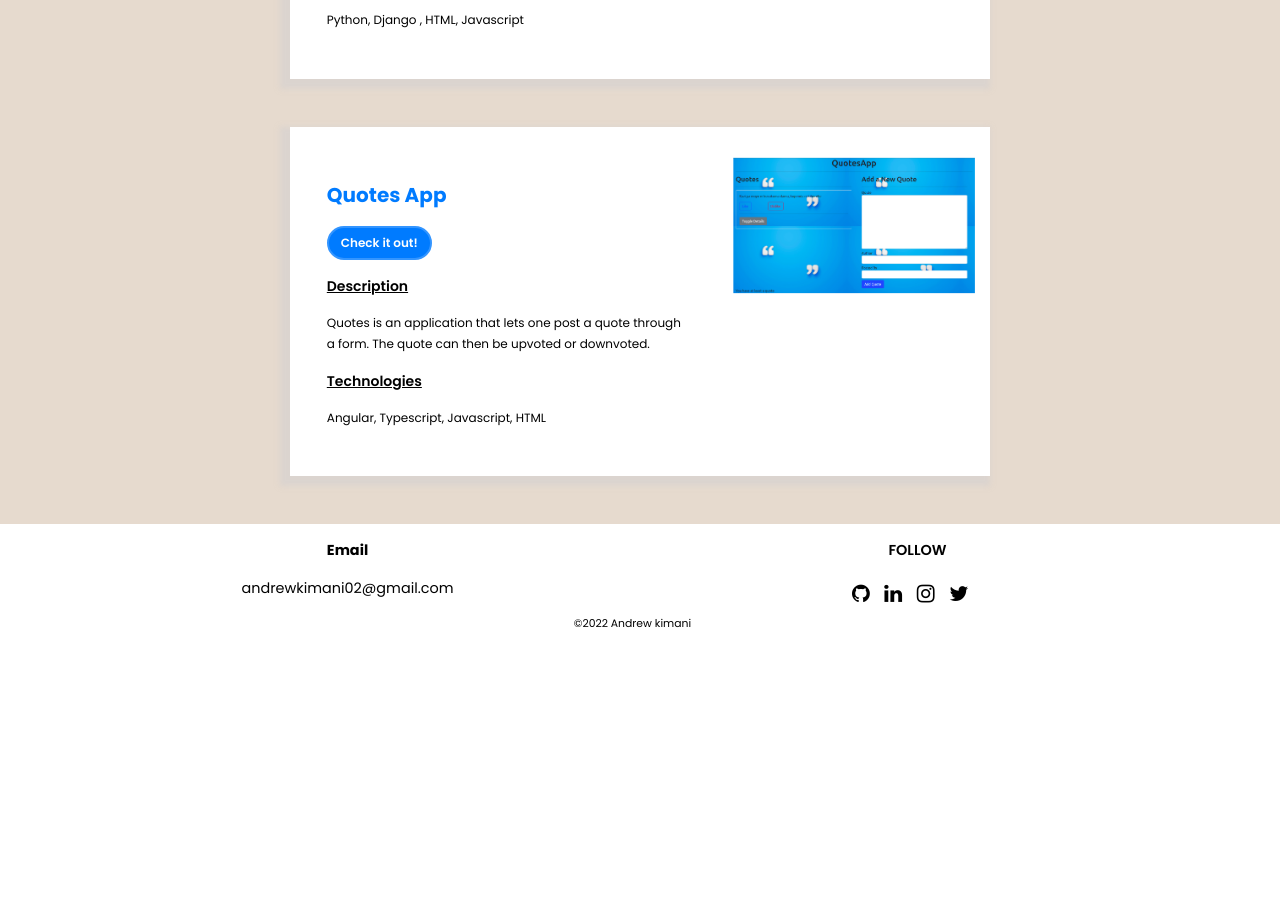
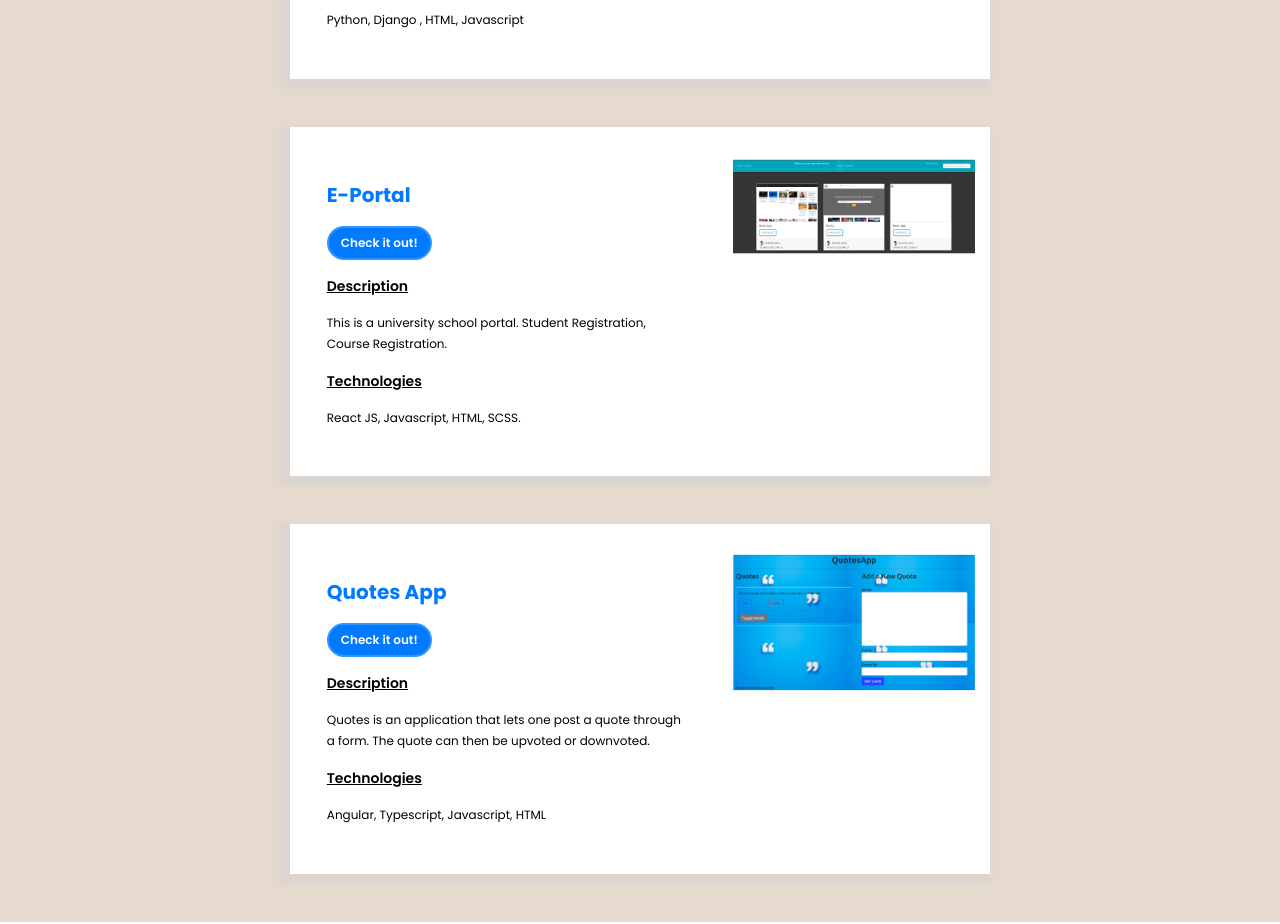
Before and after one commit to andrew4779/Portfolio, a React (Create React App) app: page /projects in a window 1280 px wide. Shown: the part 1420-2344 px from the top of the page. Before the commit the page ends 2068 px from the top, so only its background shows below. Built offline with nearby package versions, Linux system fonts and the light colour scheme; a web font is replaced by a local one.

Commit message:
Commit new changes

```diff
--- a/src/Components/Projects/Projects.js
+++ b/src/Components/Projects/Projects.js
@@ -46,7 +46,6 @@ const Projects = () => {
             <img src={Awwards} alt="" className="md-preview" />
           </div>
         </div>
-
 
         <div className="experience d-flex mt-5">
           <div className="role desc-proj">
@@ -101,6 +100,32 @@ const Projects = () => {
           </div>
         </div>
 
+        <div className="experience d-flex mt-5">
+          <div className="role desc-proj">
+            <div className="button4-flex">
+              <p className="role1"> E-Portal</p>
+              <a
+                href="http://e-portal.vercel.app/"
+                className="btn button4"
+                target="_blank"
+                rel="noreferrer"
+              >
+                Check it out!
+              </a>
+            </div>
+            <p className="role2 underline">Description</p>
+            <p className="role3">
+              This is a university school portal. Student Registration, Course Registration.
+            </p>
+            <p className="role2 underline">Technologies</p>
+            <p className="role3">
+              React JS, Javascript, HTML, SCSS.{" "}
+            </p>
+          </div>
+          <div className="description img-place">
+            <img src={Awwards} alt="" className="md-preview" />
+          </div>
+        </div>
 
         <div className="experience d-flex mt-5">
           <div className="role desc-proj">
```
Also changed, not shown: 1 other file (tests, documents, lock files or other folders).
